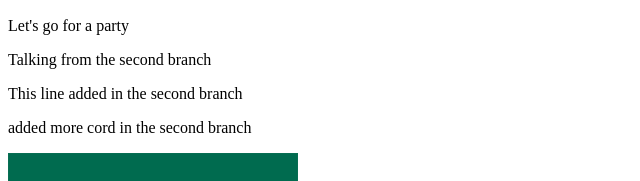
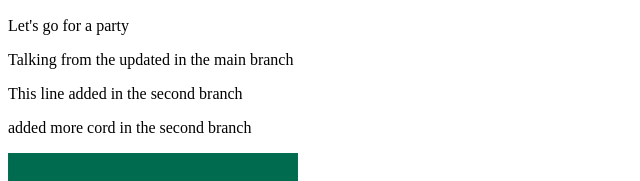
Before and after one commit to Md-Rabius-Sany/my.second.website, a plain HTML site: page index.html in a window 1280 px wide. Shown: the part 157-338 px from the top of the page, 0-640 px from the left. Drawn offline with Linux system fonts and the light colour scheme.

Commit message:
change the branch name

```diff
--- a/index.html
+++ b/index.html
@@ -10,7 +10,7 @@
     <h2>Look mama, I am using github</h2>
     <h2>it' not your mama, it's your amma</h2>
     <p>Let's go for a party</p>
-    <p>Talking from the second branch</p>
+    <p>Talking from the updated in the main branch</p>
     <p>This line added in the second branch</p>
     <p>added more cord in the second branch</p>
     <img src="flag.png" alt="">
```
